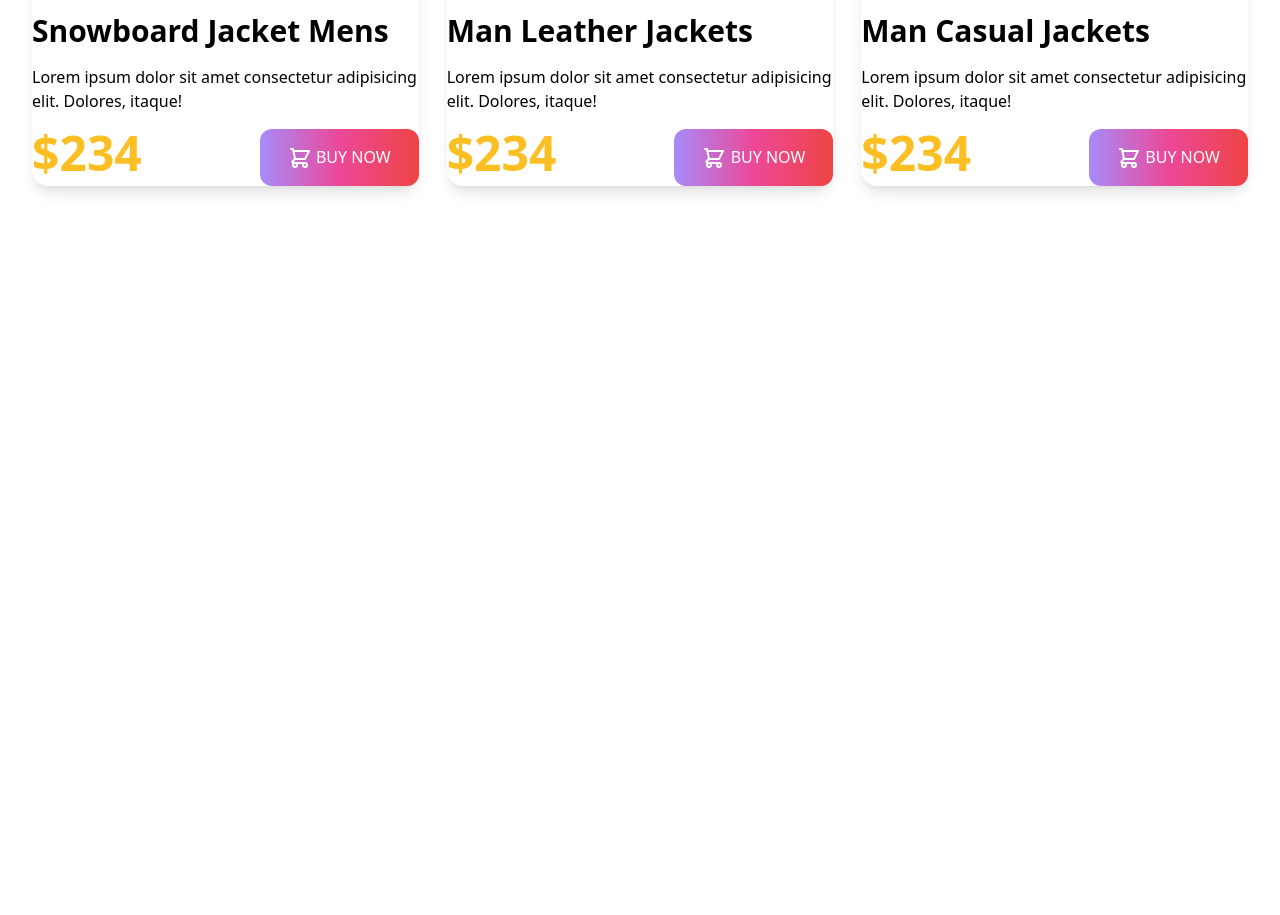
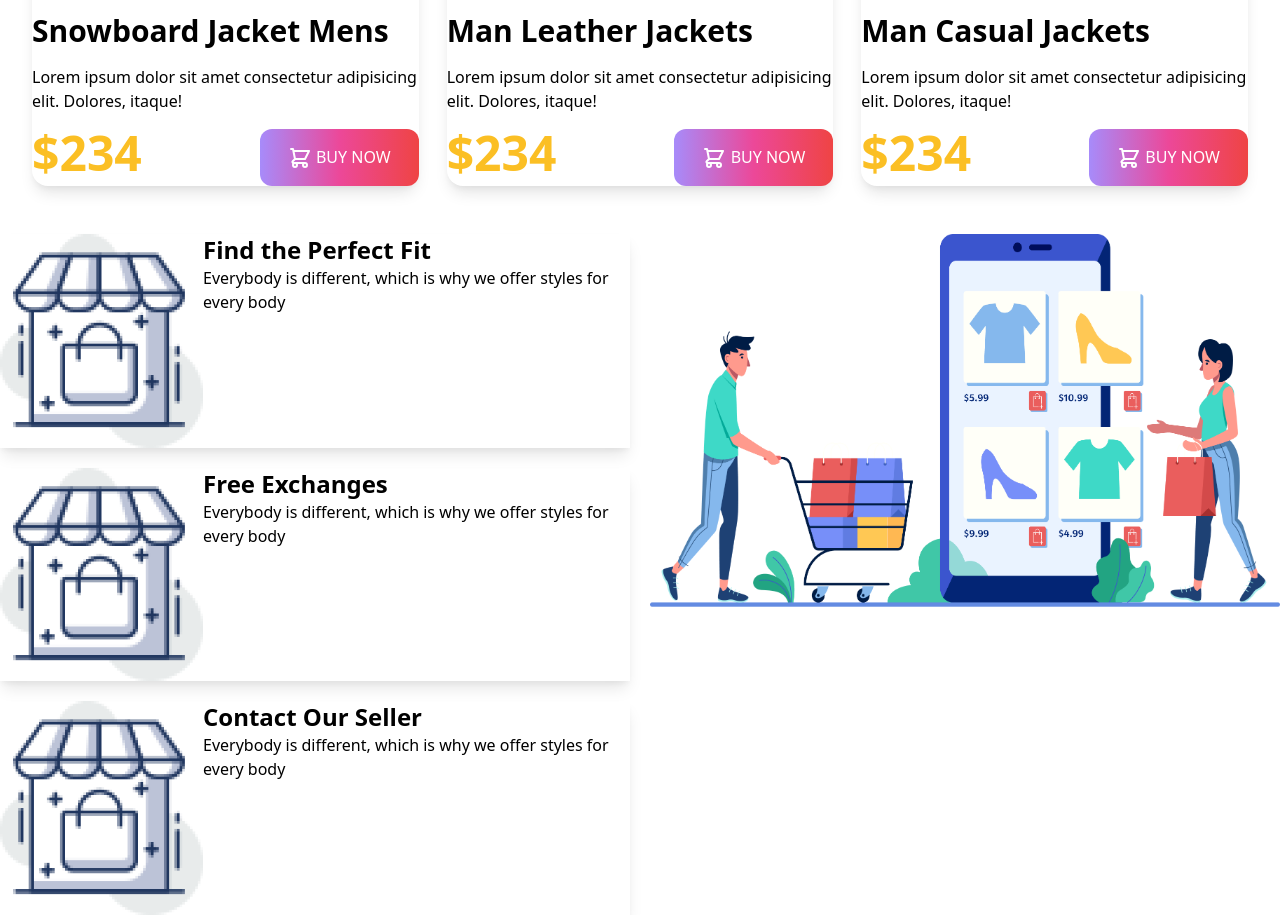
Before and after one commit to sajibA/penguin-fashion-tailwind, a plain HTML site: page index.html in a window 1280 px wide. Shown: the part 1584-2499 px from the top of the page. Before the commit the page ends 1818 px from the top, so only its background shows below. Drawn offline with nearby package versions, Linux system fonts and the light colour scheme.

Commit message:
last commit

```diff
--- a/index.html
+++ b/index.html
@@ -171,6 +171,43 @@
             </div>
 
         </section>
+
+        <section class="grid grid-cols-2 gap-5">
+            <div class="flex justify-between shadow-lg">
+                <div><img src="icons/image 12.png" alt=""></div>
+                <div>
+                    <h3 class="text-2xl font-bold">Find the Perfect Fit</h3>
+                    <p>Everybody is different, which is why we
+
+                        offer styles for every body</p>
+                </div>
+            </div>
+            <div class="row-span-3"><img src="images/shopping.png" alt=""></div>
+            <div>
+                <div class="flex justify-between shadow-lg">
+                    <div><img src="icons/image 12.png" alt=""></div>
+                    <div>
+                        <h3 class="text-2xl font-bold">Free Exchanges
+                        </h3>
+                        <p>Everybody is different, which is why we
+
+                            offer styles for every body</p>
+                    </div>
+                </div>
+            </div>
+            <div>
+                <div class="flex justify-between shadow-lg">
+                    <div><img src="icons/image 12.png" alt=""></div>
+                    <div>
+                        <h3 class="text-2xl font-bold">Contact Our Seller
+                        </h3>
+                        <p>Everybody is different, which is why we
+
+                            offer styles for every body</p>
+                    </div>
+                </div>
+            </div>
+        </section>
     </main>
     <footer>
 
```
